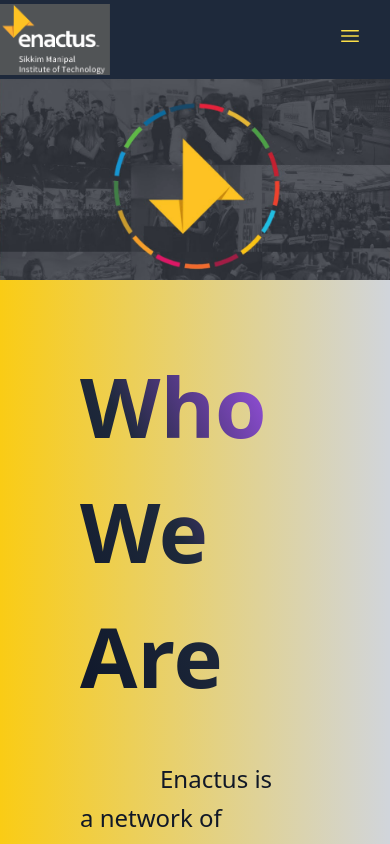
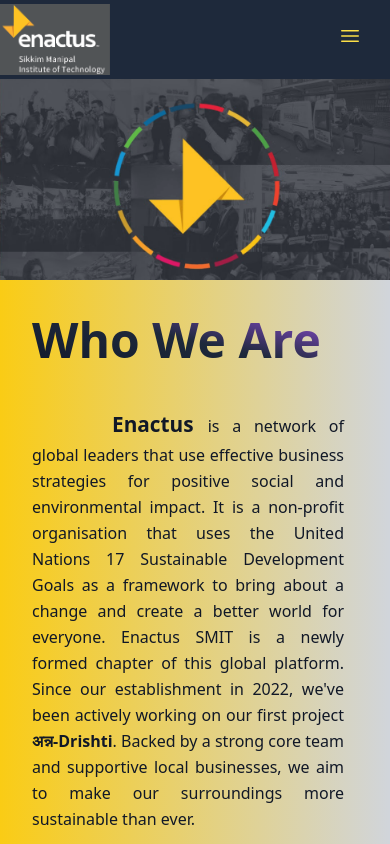
Before and after one commit to abhrajitray77/enactus-smit, a Next.js app: page / in a window 390 px wide. Shown: the top 844 px of the page. Built offline with nearby package versions, Linux system fonts and the light colour scheme.

Commit message:
Who we are section done

```diff
--- a/src/pages/index.tsx
+++ b/src/pages/index.tsx
@@ -16,17 +16,18 @@
 
       <Banner />
       <section className="relative flex bg-gradient-to-r from-yellow-400">
-        <div className="flex flex-col ml-20 w-[50%] mt-16 mb-24">
-          <h1 className="text-[5.2rem] font-semibold text-gray-900 bg-gradient-to-bl from-purple-500 via-slate-800 to-slate-900
+        <div className="flex flex-col ml-8 mt-6 mb-10 lg:flex lg:flex-col lg:ml-20 w-[80%] md:w-[65%] lg:w-[50%] lg:mt-16 lg:mb-24">
+          <h1 className="whitespace-nowrap text-[3rem] md:text-[3.5rem] lg:text-[5.2rem] font-semibold text-gray-900 bg-gradient-to-bl from-purple-500 via-slate-800 to-slate-900
           bg-clip-text text-transparent">Who We Are</h1>
-          <p className="text-[1.5rem] text-gray-900 font-medium indent-20 mt-10 leading-relaxed">
-            Enactus is a network of global leaders that use effective business strategies
+          <p className="text-justify md:text-[1.2rem] lg:text-[1.5rem] text-gray-900 font-medium indent-20 mt-8 leading-relaxed">
+            <span className="text-[1.3rem] md:text-[1.7rem] lg:text-[2rem] font-semibold">Enactus </span>
+            is a network of global leaders that use effective business strategies
             for positive social and environmental impact. It is a non-profit organisation
             that uses the United Nations 17 Sustainable Development Goals as a framework
             to bring about a change and create a better world for everyone.
             Enactus SMIT is a newly formed chapter of this global platform. Since our
-            establishment in 2022, we've been actively working on our first project
-            अन्न-Drishti. Backed by a strong core team and supportive local businesses,
+            establishment in 2022, we&apos;ve been actively working on our first project
+            <span className="lg:text-[1.6rem] font-semibold"> अन्न-Drishti</span>. Backed by a strong core team and supportive local businesses,
             we aim to make our surroundings more sustainable than ever.
           </p>
         </div>
```
